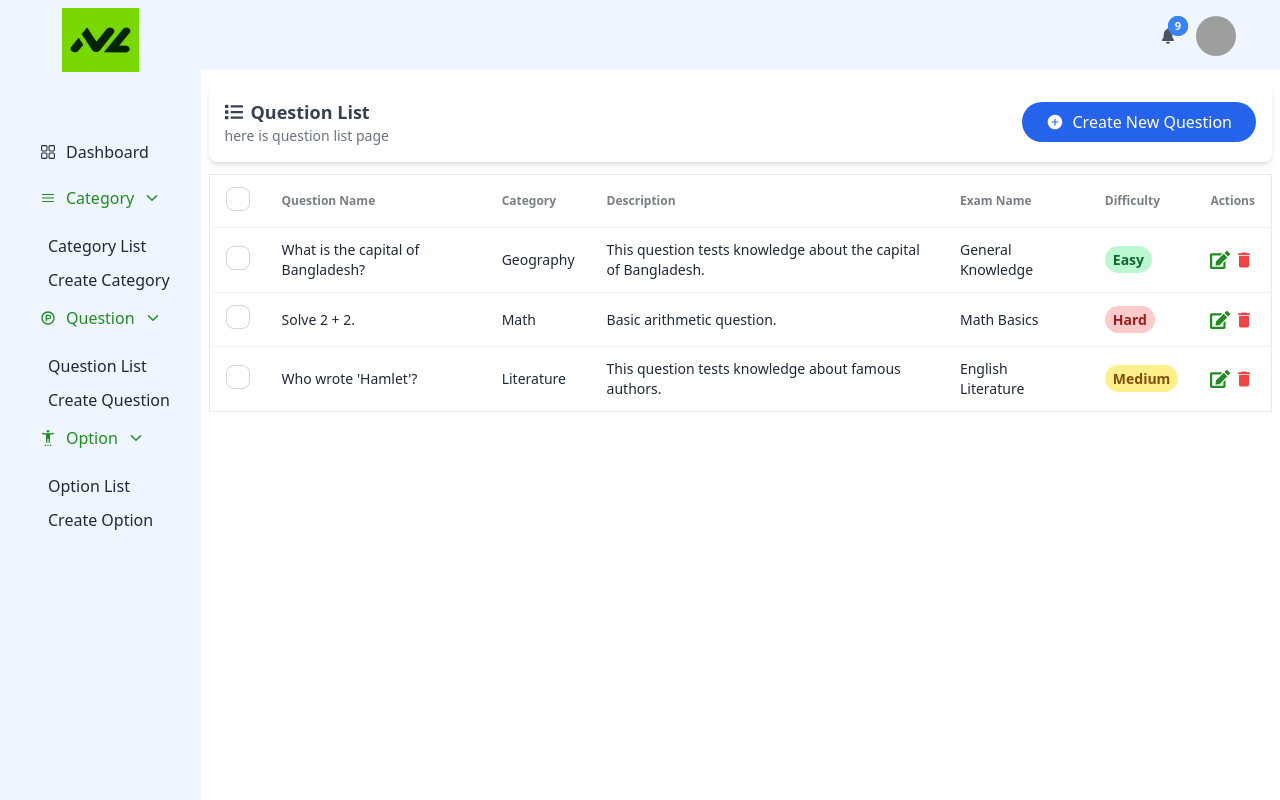
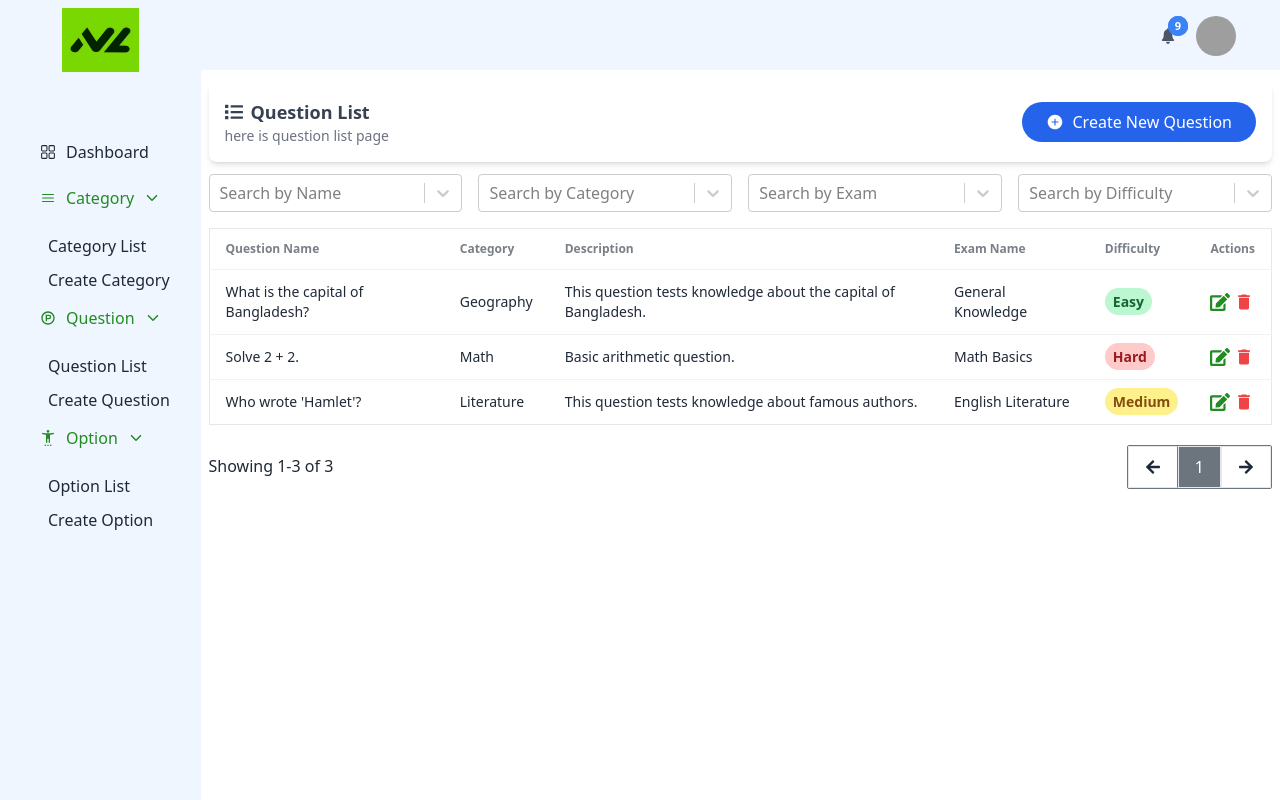
Before and after one commit to getch-hasan/Quiz-admin, a React (Create React App) app: page /dashboard/question-list in a window 1280 px wide. Built offline with nearby package versions, Linux system fonts and the light colour scheme; grey boxes are pictures that could not be loaded.

Commit message:
feat:create question list create

```diff
--- a/src/pages/question/Index.jsx
+++ b/src/pages/question/Index.jsx
@@ -1,7 +1,8 @@
 import { Link } from "react-router-dom";
-import { FaEdit, FaList } from "react-icons/fa";
+import { FaEdit, FaList, FaArrowLeft, FaArrowRight } from "react-icons/fa";
 import { MdDelete } from "react-icons/md";
 import { PageHeader } from "../../components/PageHeading/PageHeading";
+import Select from "react-select";
 import { useState } from "react";
 
 export const QuestionList = () => {
@@ -30,49 +31,128 @@ export const QuestionList = () => {
       difficulty: "Medium",
       exam: "English Literature",
     },
+    // Add more questions as needed
   ]);
 
-  /** Delete a question */
-  const confirmDelete = (id) => {
-    if (window.confirm("Are you sure you want to delete this question?")) {
-      setQuestions(questions.filter((question) => question.id !== id));
-    }
-  };
+  const [searchName, setSearchName] = useState(null);
+  const [searchCategory, setSearchCategory] = useState(null);
+  const [searchExam, setSearchExam] = useState(null);
+  const [searchDifficulty, setSearchDifficulty] = useState(null);
+  const [currentPage, setCurrentPage] = useState(1);
+  const itemsPerPage = 5;
 
   const propsData = {
     pageTitle: "Question List",
     pageIcon: <FaList />,
     buttonName: "Create New Question",
     buttonUrl: "/dashboard/question/create",
-    type: "add", // This indicates the page type for the button
+    type: "add",
   };
 
   /** Function to get difficulty color */
   const getDifficultyColor = (difficulty) => {
     switch (difficulty) {
       case "Easy":
-        return "bg-green-200 text-green-800"; // Green for Easy
+        return "bg-green-200 text-green-800";
       case "Medium":
-        return "bg-yellow-200 text-yellow-800"; // Yellow for Medium
+        return "bg-yellow-200 text-yellow-800";
       case "Hard":
-        return "bg-red-200 text-red-800"; // Red for Hard
+        return "bg-red-200 text-red-800";
       default:
-        return "bg-gray-200 text-gray-800"; // Default color
+        return "bg-gray-200 text-gray-800";
+    }
+  };
+
+  // Filter options for Select inputs
+  const nameOptions = questions.map((q) => ({ value: q.name, label: q.name }));
+  const categoryOptions = [...new Set(questions.map((q) => q.category))].map((c) => ({
+    value: c,
+    label: c,
+  }));
+  const examOptions = [...new Set(questions.map((q) => q.exam))].map((e) => ({
+    value: e,
+    label: e,
+  }));
+  const difficultyOptions = [...new Set(questions.map((q) => q.difficulty))].map((d) => ({
+    value: d,
+    label: d,
+  }));
+
+  // Filter questions based on search criteria
+  const filteredQuestions = questions.filter((question) => {
+    return (
+      (!searchName || question.name === searchName.value) &&
+      (!searchCategory || question.category === searchCategory.value) &&
+      (!searchExam || question.exam === searchExam.value) &&
+      (!searchDifficulty || question.difficulty === searchDifficulty.value)
+    );
+  });
+
+  // Pagination logic
+  const totalPages = Math.ceil(filteredQuestions.length / itemsPerPage);
+  const startIndex = (currentPage - 1) * itemsPerPage;
+  const paginatedQuestions = filteredQuestions.slice(
+    startIndex,
+    startIndex + itemsPerPage
+  );
+
+  const handlePageChange = (pageNumber) => {
+    if (pageNumber > 0 && pageNumber <= totalPages) {
+      setCurrentPage(pageNumber);
     }
   };
 
   return (
     <>
       <PageHeader propsData={propsData} />
+      {/* Search Inputs */}
+      <div className="grid grid-cols-1 sm:grid-cols-2 lg:grid-cols-4 gap-4 mb-4">
+        <Select
+          placeholder="Search by Name"
+          options={nameOptions}
+          value={searchName}
+          onChange={(selectedOption) => {
+            setSearchName(selectedOption);
+            setCurrentPage(1); // Reset pagination
+          }}
+          isClearable
+        />
+        <Select
+          placeholder="Search by Category"
+          options={categoryOptions}
+          value={searchCategory}
+          onChange={(selectedOption) => {
+            setSearchCategory(selectedOption);
+            setCurrentPage(1); // Reset pagination
+          }}
+          isClearable
+        />
+        <Select
+          placeholder="Search by Exam"
+          options={examOptions}
+          value={searchExam}
+          onChange={(selectedOption) => {
+            setSearchExam(selectedOption);
+            setCurrentPage(1); // Reset pagination
+          }}
+          isClearable
+        />
+        <Select
+          placeholder="Search by Difficulty"
+          options={difficultyOptions}
+          value={searchDifficulty}
+          onChange={(selectedOption) => {
+            setSearchDifficulty(selectedOption);
+            setCurrentPage(1); // Reset pagination
+          }}
+          isClearable
+        />
+      </div>
+      {/* Table */}
       <div className="overflow-x-auto">
         <table className="table w-full border border-gray-200">
           <thead>
             <tr>
-              <th>
-                <label>
-                  <input type="checkbox" className="checkbox" />
-                </label>
-              </th>
               <th>Question Name</th>
               <th>Category</th>
               <th>Description</th>
@@ -82,20 +162,13 @@ export const QuestionList = () => {
             </tr>
           </thead>
           <tbody>
-            {/* Map through questions */}
-            {questions.map((question) => (
+            {paginatedQuestions.map((question) => (
               <tr key={question.id}>
-                <th>
-                  <label>
-                    <input type="checkbox" className="checkbox" />
-                  </label>
-                </th>
                 <td>{question.name}</td>
                 <td>{question.category}</td>
                 <td>{question.description}</td>
-                <td>{question.exam}</td> {/* Display Exam Name */}
+                <td>{question.exam}</td>
                 <td>
-                  {/* Difficulty with dynamic color */}
                   <span
                     className={`px-2 py-1 rounded-full text-sm font-semibold ${getDifficultyColor(
                       question.difficulty
@@ -104,18 +177,14 @@ export const QuestionList = () => {
                     {question.difficulty}
                   </span>
                 </td>
-
                 <td>
                   <div className="flex gap-1">
-                    {/* Edit Button */}
                     <Link to={`/dashboard/edit-question/${question.id}`}>
                       <FaEdit className="text-primary text-xl" />
                     </Link>
-
-                    {/* Delete Button */}
                     <MdDelete
                       className="text-red-500 text-xl cursor-pointer"
-                      onClick={() => confirmDelete(question.id)}
+                      onClick={() => (question.id)}
                     />
                   </div>
                 </td>
@@ -124,6 +193,43 @@ export const QuestionList = () => {
           </tbody>
         </table>
       </div>
+      {/* Pagination */}
+      <div className="flex items-center justify-between mt-5">
+        <div>
+          <p className="mb-2">
+            Showing {startIndex + 1}-
+            {Math.min(startIndex + itemsPerPage, filteredQuestions.length)} of{" "}
+            {filteredQuestions.length}
+          </p>
+        </div>
+        <div>
+          <span className="inline-flex border border-[#6c757d] rounded-sm overflow-hidden">
+            <button
+              className="px-4 py-2 border border-r-[#6c757d] hover:bg-[#6c757d]"
+              onClick={() => handlePageChange(currentPage - 1)}
+            >
+              <FaArrowLeft />
+            </button>
+            {[...Array(totalPages)].map((_, pageIndex) => (
+              <button
+                key={pageIndex}
+                className={`px-4 py-2 border ${
+                  currentPage === pageIndex + 1 ? "bg-[#6c757d] text-white" : "hover:bg-[#6c757d]"
+                }`}
+                onClick={() => handlePageChange(pageIndex + 1)}
+              >
+                {pageIndex + 1}
+              </button>
+            ))}
+            <button
+              className="px-4 py-2 border hover:bg-[#6c757d]"
+              onClick={() => handlePageChange(currentPage + 1)}
+            >
+              <FaArrowRight />
+            </button>
+          </span>
+        </div>
+      </div>
     </>
   );
 };
```
